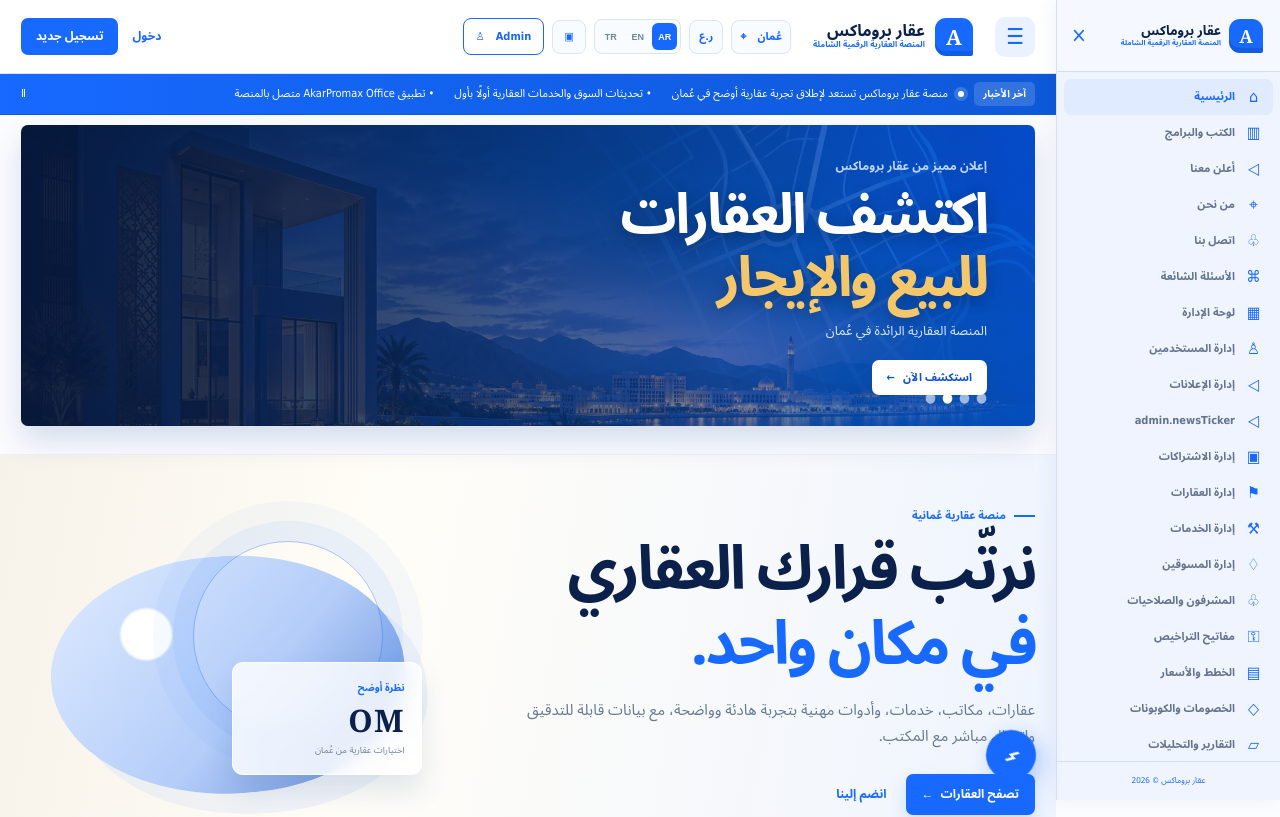
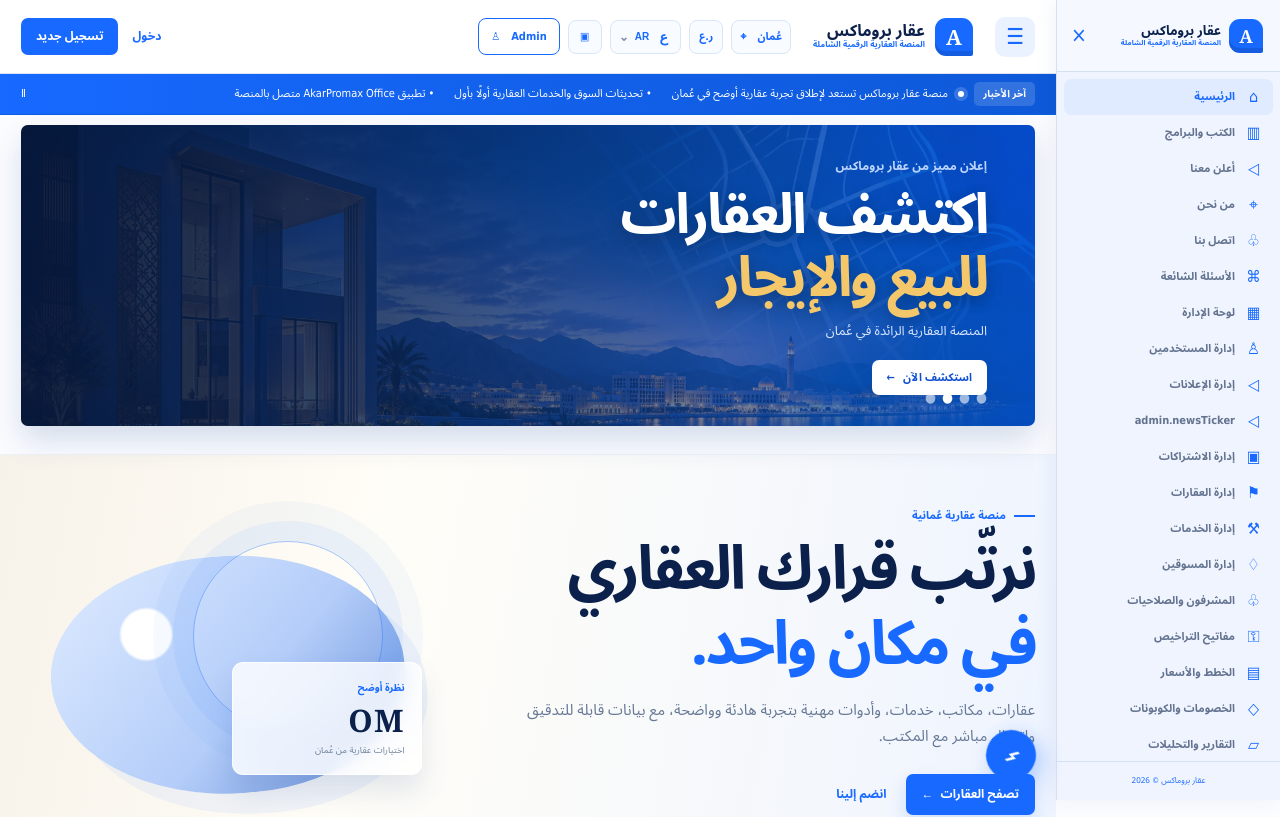
Before and after one commit to SupreemBlackangel/akarpromax-platform, a Next.js app: page / in a window 1280 px wide. Shown: the top 817 px of the page. Built offline with nearby package versions, Linux system fonts and the light colour scheme.

Commit message:
feat: replace language buttons with dropdown selector

```diff
--- a/app/globals.css
+++ b/app/globals.css
@@ -50,9 +50,16 @@ button, input, select { font: inherit; }
 .header-tools > a:not(.admin-chip) { display: grid; place-items: center; min-width: 34px; height: 34px; padding: 0 8px; border: 1px solid #d9e5f8; border-radius: 8px; background: #f8fbff; }
 .header-tools > a:hover { border-color: #9ec2ff; background: #eef5ff; }
 .admin-chip { display: inline-flex; align-items: center; gap: 6px; padding: 8px 12px; border: 1px solid var(--blue); border-radius: 8px; color: var(--blue); }
-.language-switcher { display: inline-flex; align-items: center; gap: 2px; padding: 3px; border: 1px solid #d9e5f8; border-radius: 8px; background: #f8fbff; }
-.language-option { min-width: 25px; height: 27px; padding: 0 4px; border: 0; border-radius: 6px; background: transparent; color: #7486a3; font: 800 9px Arial, sans-serif; cursor: pointer; }
-.language-option:hover, .language-option.active { background: var(--blue); color: #fff; }
+.language-switcher { position: relative; display: inline-flex; align-items: center; }
+.language-trigger { display: inline-flex; align-items: center; gap: 6px; min-width: 62px; height: 34px; padding: 0 8px; border: 1px solid #d9e5f8; border-radius: 8px; background: #f8fbff; color: var(--blue); font: 800 10px Arial, sans-serif; cursor: pointer; }
+.language-trigger:hover { border-color: #9ec2ff; background: #eef5ff; }
+.language-symbol { display: inline-grid; place-items: center; min-width: 17px; font-size: 14px; line-height: 1; }
+.language-chevron { margin-right: auto; color: #7d8eaa; font-size: 12px; }
+.language-dropdown { position: absolute; z-index: 35; top: calc(100% + 7px); right: 0; min-width: 156px; padding: 5px; border: 1px solid #d9e5f8; border-radius: 10px; background: #fff; box-shadow: 0 14px 26px rgba(25,64,123,.16); }
+.language-option { display: flex; align-items: center; gap: 8px; width: 100%; min-width: 0; height: 34px; padding: 0 9px; border: 0; border-radius: 7px; background: transparent; color: #667895; font: 800 11px "IBM Plex Sans Arabic", Tahoma, Arial, sans-serif; text-align: start; cursor: pointer; }
+.language-option small { margin-right: auto; color: #9aa8bd; font: 800 9px Arial, sans-serif; }
+.language-option:hover, .language-option.active { background: #eaf2ff; color: var(--blue); }
+html[dir="ltr"] .language-dropdown { right: auto; left: 0; }
 .header-actions { display: flex; align-items: center; gap: 14px; color: var(--blue); font-size: 12px; font-weight: 800; }
 .header-register { padding: 8px 15px; border-radius: 7px; background: var(--blue); color: #fff; }
 
--- a/app/page.tsx
+++ b/app/page.tsx
@@ -77,10 +77,10 @@ type Translation = {
   sidebar: Array<[string, string]>;
 };
 
-const languageOptions: Array<{ id: Locale; short: string; label: string }> = [
-  { id: "ar", short: "AR", label: "العربية" },
-  { id: "en", short: "EN", label: "English" },
-  { id: "tr", short: "TR", label: "Türkçe" },
+const languageOptions: Array<{ id: Locale; short: string; symbol: string; label: string }> = [
+  { id: "ar", short: "AR", symbol: "ع", label: "العربية" },
+  { id: "en", short: "EN", symbol: "🇬🇧", label: "English" },
+  { id: "tr", short: "TR", symbol: "🇹🇷", label: "Türkçe" },
 ];
 
 const translations: Record<Locale, Translation> = {
@@ -344,8 +344,10 @@ function AdSlot({ copy, tone = "light" }: { copy: Translation; tone?: "light" |
 
 export default function Home() {
   const [locale, setLocale] = useState<Locale>("ar");
+  const [languageOpen, setLanguageOpen] = useState(false);
   const copy = translations[locale];
   const direction = locale === "ar" ? "rtl" : "ltr";
+  const selectedLanguage = languageOptions.find((option) => option.id === locale) ?? languageOptions[0];
 
   useEffect(() => {
     document.documentElement.lang = locale;
@@ -375,8 +377,13 @@ export default function Home() {
             <div className="header-tools" aria-label={copy.toolsAria}>
               <a href="#top" aria-label={copy.countryAria}>{copy.country}　⌖</a>
               <a href="#top" aria-label={copy.currencyAria}>{copy.currency}</a>
-              <div className="language-switcher" role="group" aria-label={copy.languageAria}>
-                {languageOptions.map((option) => <button key={option.id} type="button" className={locale === option.id ? "language-option active" : "language-option"} aria-label={option.label} aria-pressed={locale === option.id} onClick={() => setLocale(option.id)}>{option.short}</button>)}
+              <div className="language-switcher" aria-label={copy.languageAria}>
+                <button className="language-trigger" type="button" aria-haspopup="menu" aria-expanded={languageOpen} onClick={() => setLanguageOpen((open) => !open)} onKeyDown={(event) => { if (event.key === "Escape") setLanguageOpen(false); }}>
+                  <span className="language-symbol" aria-hidden="true">{selectedLanguage.symbol}</span><span>{selectedLanguage.short}</span><span className="language-chevron" aria-hidden="true">⌄</span>
+                </button>
+                <div className="language-dropdown" role="menu" hidden={!languageOpen}>
+                  {languageOptions.map((option) => <button key={option.id} type="button" role="menuitem" className={locale === option.id ? "language-option active" : "language-option"} aria-label={option.label} aria-pressed={locale === option.id} onClick={() => { setLocale(option.id); setLanguageOpen(false); }}><span className="language-symbol" aria-hidden="true">{option.symbol}</span><span>{option.label}</span><small>{option.short}</small></button>)}
+                </div>
               </div>
               <a href="#top" aria-label={copy.officeAppAria}>▣</a>
               <a className="admin-chip" href="#account">Admin　♙</a>
```
